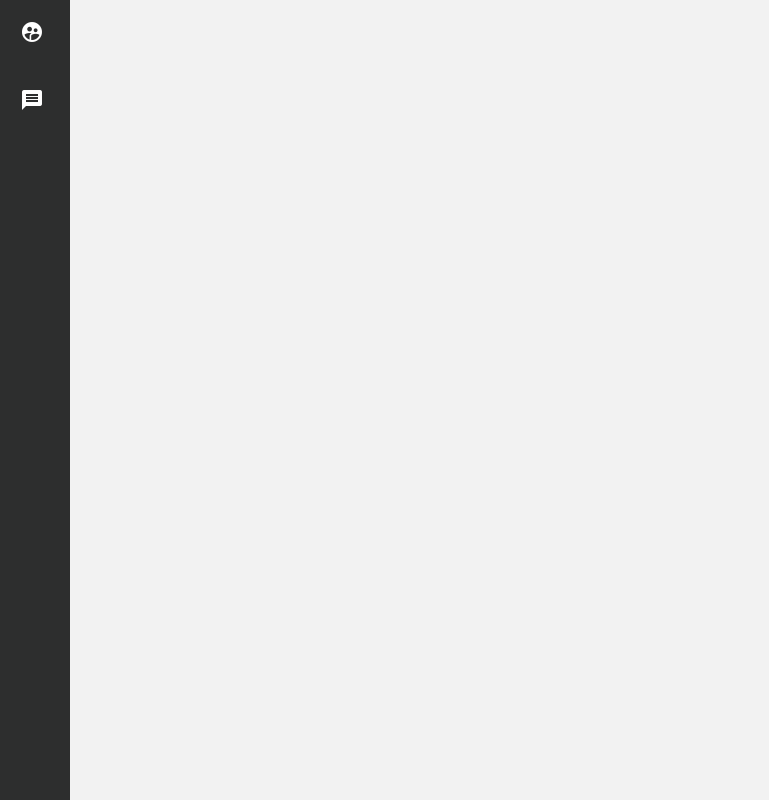
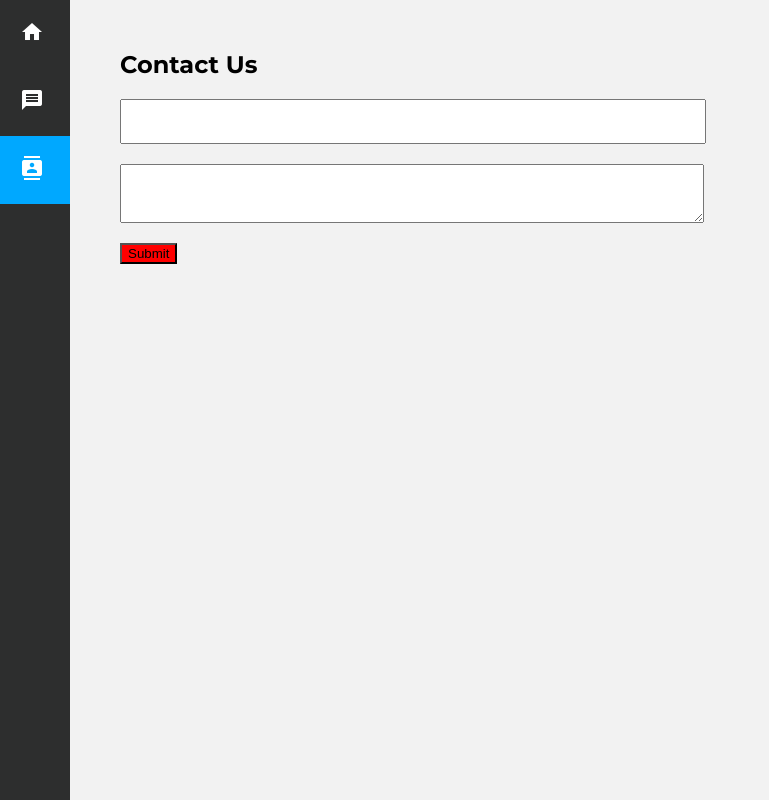
Before and after one commit to DevendraSinghNagar/sb-angular-app, an Angular app: page /contact in a window 1280 px wide. Before the commit this address led to /. Shown: the whole page, without its empty margins (0-769 px from the left). Built offline with nearby package versions, Linux system fonts and the light colour scheme.

Commit message:
Angular 7

```diff
--- a/src/app/app-routing.module.ts
+++ b/src/app/app-routing.module.ts
@@ -4,6 +4,7 @@ import { RouterModule, Routes } from '@angular/router';
 import { UsersComponent } from './users/users.component';
 import { DetailsComponent } from './details/details.component';
 import { PostsComponent } from './posts/posts.component';
+import { ContactComponent } from './contact/contact.component';
 
 const appRoutes: Routes = [
   {
@@ -17,6 +18,10 @@ const appRoutes: Routes = [
   {
     path: 'details/:id',
     component: DetailsComponent
+  },
+  {
+    path: 'contact',
+    component: ContactComponent
   }
 ]
 
--- /dev/null
+++ b/src/app/contact/contact.component.html
@@ -0,0 +1,31 @@
+<h2>Contact Us</h2>
+
+<form [formGroup]="formGroup" (ngSubmit)="onSubmit()">
+  <h5 *ngIf="success">Your form is valid!</h5>
+
+  <label>
+    <input type="text" formControlName="name"/>
+    <div *ngIf="submitted && formGroup.controls.name.errors" class="error">
+        Your name is required
+    </div>
+  </label>
+  <label>
+    <textarea formControlName="message"></textarea>
+    <div *ngIf="submitted && formGroup.controls.message.errors" class="error">
+        message is required
+    </div>
+  </label>
+  <button
+    [ngStyle]="{'background': success ? 'green' : 'red'}"
+    type="submit"
+    name="Submit">Submit</button>
+</form>
+
+
+<div *ngIf="submitted" class="results">
+    <strong>Name:</strong>
+    <span>{{ formGroup.controls.name.value }}</span>
+
+    <strong>Message:</strong>
+    <span>{{ formGroup.controls.message.value }}</span>
+  </div>
--- /dev/null
+++ b/src/app/contact/contact.component.scss
@@ -0,0 +1,43 @@
+label {
+    display: block;
+
+    input, textarea {
+        display: block;
+        width: 50%;
+        margin-bottom: 20px;
+        padding: 1em;
+    }
+
+    .error {
+        margin-top: -20px;
+        background: yellow;
+        padding: .5em;
+        display: inline-block;
+        font-size: .9em;
+        margin-bottom: 20px;
+    }
+}
+
+.cta {
+    background: #7700FF;
+    border: none;
+    color: white;
+
+    text-transform: uppercase;
+    border-radius: 4px;
+    padding: 1em;
+    cursor: pointer;
+    font-family: 'Montserrat';
+}
+
+.results {
+    margin-top: 50px;
+
+    strong {
+        display: block;
+    }
+    span {
+        margin-bottom: 20px;
+        display: block;
+    }
+}
--- /dev/null
+++ b/src/app/contact/contact.component.ts
@@ -0,0 +1,35 @@
+import { Component, OnInit } from '@angular/core';
+import { FormBuilder, FormGroup, Validators } from '@angular/forms';
+
+@Component({
+  selector: 'app-contact',
+  templateUrl: './contact.component.html',
+  styleUrls: ['./contact.component.scss']
+})
+export class ContactComponent implements OnInit {
+
+  formGroup: FormGroup;
+  submitted: Boolean = false;
+  success: Boolean = false;
+
+  constructor(private formBuilder: FormBuilder) { }
+
+  ngOnInit() {
+    this.formGroup = this.formBuilder.group({
+      name: ['', Validators.required],
+      message: ['', Validators.required]
+    })
+
+  }
+
+  onSubmit() {
+    this.submitted = true;
+
+    if(this.formGroup.invalid) {
+      this.success = false;
+      return;
+    }
+    this.success = true;
+  }
+
+}
--- a/src/app/sidebar/sidebar.component.html
+++ b/src/app/sidebar/sidebar.component.html
@@ -2,7 +2,7 @@
   <ul>
     <li>
       <a routerLink="" [class.activated]="isLinkActive('details')">
-        <i class="material-icons">supervised_user_circle</i>
+        <i class="material-icons">home</i>
       </a>
     </li>
     <li>
@@ -10,5 +10,10 @@
         <i class="material-icons">message</i>
       </a>
     </li>
+    <li>
+      <a routerLink="contact"  [class.activated]="isLinkActive('contact')">
+        <i class="material-icons">contacts</i>
+      </a>
+    </li>
   </ul>
 </nav>
```
Also changed, not shown: src/app/app.module.ts (+7 -3 lines), 1 other file (tests, documents, lock files or other folders).
